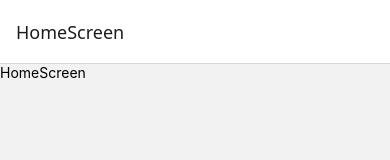
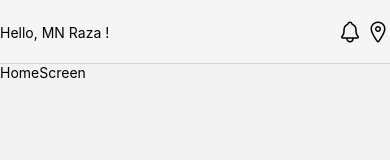
Before and after one commit to mnraza-dev/movie-booking-app, a React Native app: screen /HomeScreen in a window 390 px wide. Shown: the top 160 px of the page. Built offline with nearby package versions, Linux system fonts and the light colour scheme.

Commit message:
feat: enhance HomeScreen header with custom options and add StatusBar

```diff
--- a/App.js
+++ b/App.js
@@ -5,6 +5,8 @@ export default function App() {
   return (
     <>
       <Navigation />
+
+      <StatusBar style="light" backgroundColor="teal" />
     </>
   );
 }
--- a/navigation/StackNavigator.js
+++ b/navigation/StackNavigator.js
@@ -13,7 +13,7 @@ const HomeStack = createNativeStackNavigator();
 function HomeStackScreen() {
   return (
     <HomeStack.Navigator>
-      <HomeStack.Screen name="HomeScreen" component={HomeScreen} />
+      <HomeStack.Screen options={{title: ""}} name="HomeScreen" component={HomeScreen} />
     </HomeStack.Navigator>
   );
 }
--- a/screens/HomeScreen.jsx
+++ b/screens/HomeScreen.jsx
@@ -1,14 +1,43 @@
-import { StyleSheet, Text, View } from 'react-native'
-import React from 'react'
+import { Pressable, StyleSheet, Text, View } from "react-native";
+import React, { useLayoutEffect } from "react";
+import { useNavigation } from "@react-navigation/native";
+import Ionicons from "@expo/vector-icons/Ionicons";
 
 const HomeScreen = () => {
+  const navigation = useNavigation();
+  useLayoutEffect(() => {
+    navigation.setOptions({
+      headerLeft: () => <Text>Hello, MN Raza !</Text>,
+      headerRight: () => (
+        <Pressable
+          style={{
+            flexDirection: "row",
+            gap: 4,
+            alignItems: "center",
+          }}
+        >
+          <Ionicons name="notifications-outline" size={24} color="black" />
+          <Ionicons name="location-outline" size={24} color="black" />
+        </Pressable>
+      ),
+      headerStyle: {
+        backgroundColor: "#f5f5f5",
+        shadowColor: "transparent",
+        shadowOpacity: 0.5,
+        shadowOffset: { height: 1, width: -1 },
+        shadowRadius: 3,
+      },
+      headerTitleStyle: { color: "white" },
+    });
+  }, []);
+
   return (
     <View>
       <Text>HomeScreen</Text>
     </View>
-  )
-}
+  );
+};
 
-export default HomeScreen
+export default HomeScreen;
 
-const styles = StyleSheet.create({})
+const styles = StyleSheet.create({});
```
Also changed, not shown: components/Header.jsx (added).
